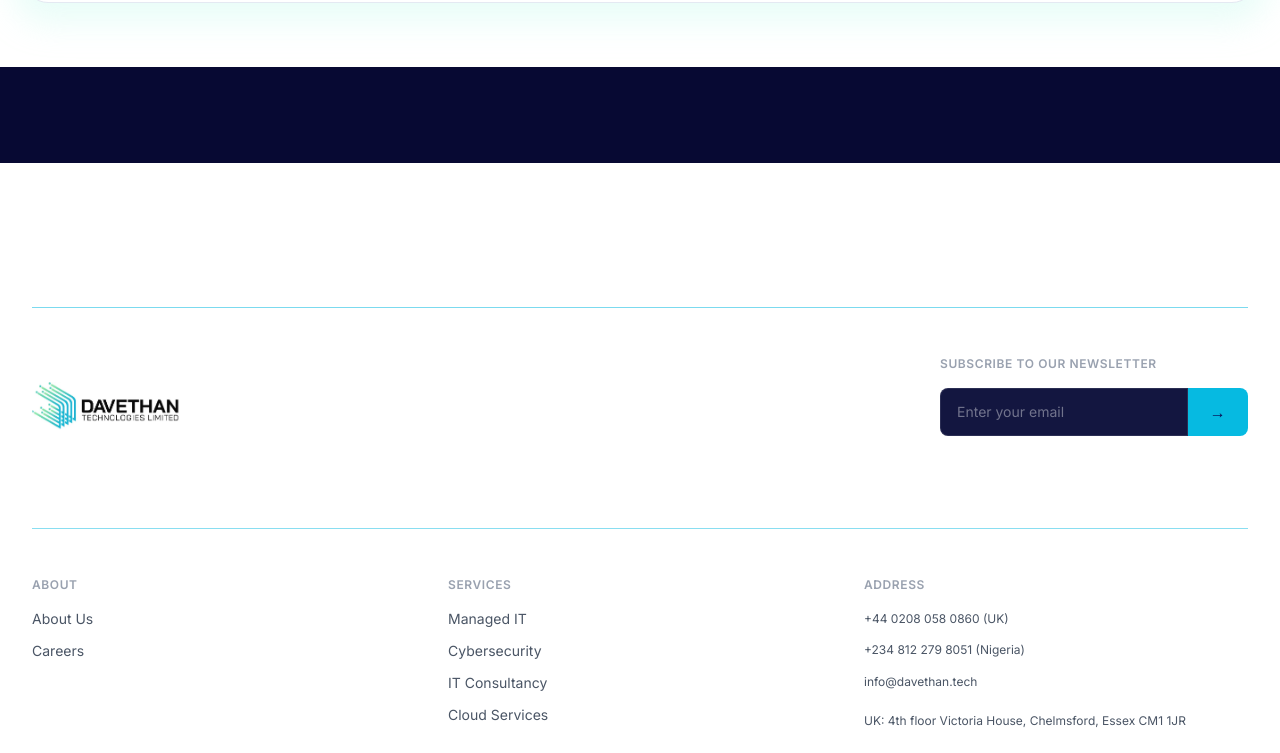
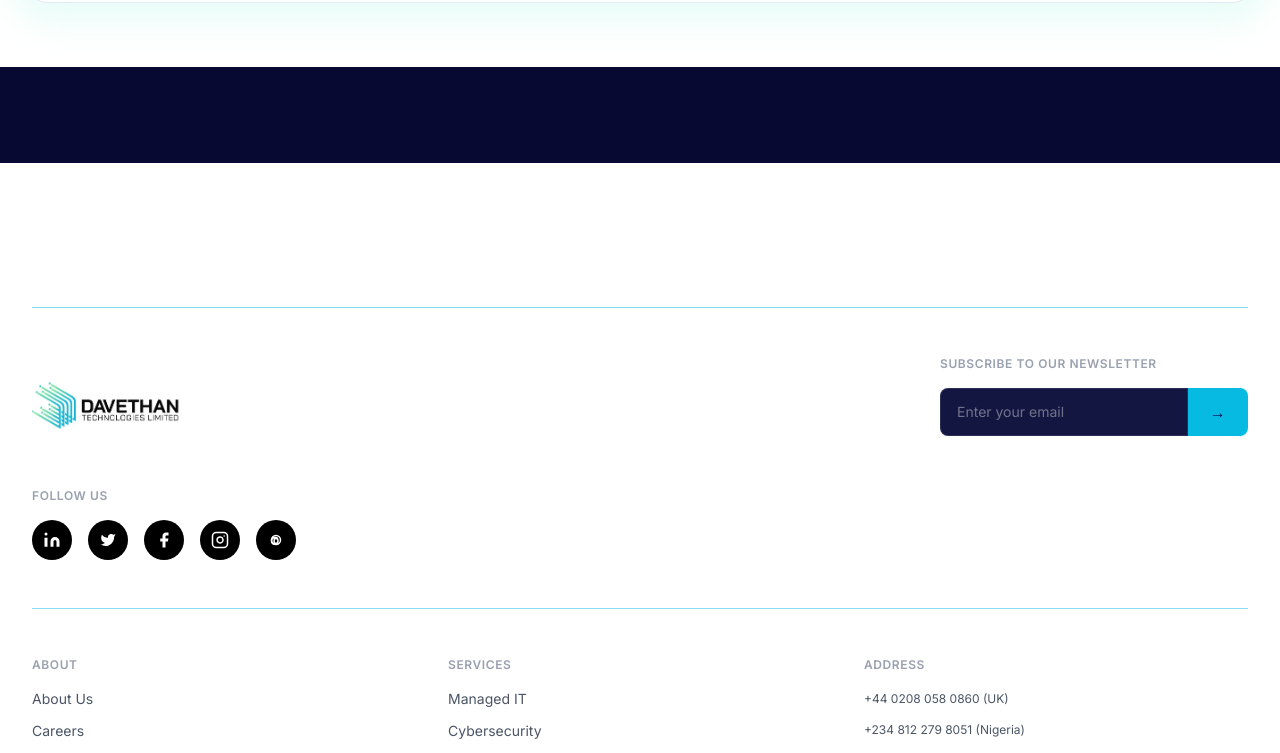
Before and after one commit to davethantech/davethan-website, a Next.js app: page /about in a window 1280 px wide. Shown: the part 4070-4823 px from the top of the page. Built offline with nearby package versions, Linux system fonts and the light colour scheme.

Commit message:
feat: add social media icons with cyan hover states to the footer

```diff
--- a/src/app/(app)/about/page.tsx
+++ b/src/app/(app)/about/page.tsx
@@ -235,7 +235,7 @@ export default function AboutPage() {
           <div className="absolute top-1/2 left-0 w-full h-[1px] bg-[rgba(255,255,255,0.08)] -translate-y-1/2 z-0" />
 
           <div className="absolute top-12 w-full text-center z-10">
-            <span className="text-[rgba(255,255,255,0.6)] font-jetbrains text-[12px] tracking-wider uppercase">
+            <span className="text-[rgba(159, 145, 145, 0.6)] font-jetbrains text-[12px] tracking-wider uppercase">
               THE ENGINEERS WHO KEEP YOUR SYSTEMS RUNNING
             </span>
           </div>
--- a/src/components/layout/Footer.tsx
+++ b/src/components/layout/Footer.tsx
@@ -1,6 +1,40 @@
 import Link from 'next/link';
 import Image from 'next/image';
 import { NewsletterForm } from '@/components/shared/NewsletterForm';
+const FacebookIcon = ({ size = 18, className = "", fill = "currentColor", stroke = "none" }) => (
+  <svg width={size} height={size} viewBox="0 0 24 24" fill={fill} stroke={stroke} strokeWidth="2" strokeLinecap="round" strokeLinejoin="round" className={className}>
+    <path d="M18 2h-3a5 5 0 0 0-5 5v3H7v4h3v8h4v-8h3l1-4h-4V7a1 1 0 0 1 1-1h3z" />
+  </svg>
+);
+
+const TwitterIcon = ({ size = 18, className = "", fill = "currentColor", stroke = "none" }) => (
+  <svg width={size} height={size} viewBox="0 0 24 24" fill={fill} stroke={stroke} strokeWidth="2" strokeLinecap="round" strokeLinejoin="round" className={className}>
+    <path d="M22 4.01c-1 .49-1.98.689-3 .99-1.121-1.265-2.783-1.335-4.38-.737S11.977 6.323 12 8v1c-3.245.083-6.135-1.395-8-4 0 0-4.182 7.433 4 11-1.872 1.247-3.739 2.088-6 2 3.308 1.803 6.913 2.423 10.034 1.517 3.58-1.04 6.522-3.723 7.651-7.742a13.84 13.84 0 0 0 .497-3.753C20.18 7.773 21.692 5.25 22 4.009z" />
+  </svg>
+);
+
+const LinkedinIcon = ({ size = 18, className = "", fill = "currentColor", stroke = "none" }) => (
+  <svg width={size} height={size} viewBox="0 0 24 24" fill={fill} stroke={stroke} strokeWidth="2" strokeLinecap="round" strokeLinejoin="round" className={className}>
+    <path d="M16 8a6 6 0 0 1 6 6v7h-4v-7a2 2 0 0 0-2-2 2 2 0 0 0-2 2v7h-4v-7a6 6 0 0 1 6-6z" />
+    <rect x="2" y="9" width="4" height="12" />
+    <circle cx="4" cy="4" r="2" />
+  </svg>
+);
+
+const InstagramIcon = ({ size = 18, className = "", fill = "none", stroke = "currentColor" }) => (
+  <svg width={size} height={size} viewBox="0 0 24 24" fill={fill} stroke={stroke} strokeWidth="2" strokeLinecap="round" strokeLinejoin="round" className={className}>
+    <rect x="2" y="2" width="20" height="20" rx="5" ry="5" />
+    <path d="M16 11.37A4 4 0 1 1 12.63 8 4 4 0 0 1 16 11.37z" />
+    <line x1="17.5" y1="6.5" x2="17.51" y2="6.5" />
+  </svg>
+);
+
+const ThreadsIcon = ({ size = 18, className = "", fill = "none", stroke = "currentColor" }) => (
+  <svg width={size} height={size} viewBox="0 0 24 24" fill={fill} stroke={stroke} strokeWidth="2" strokeLinecap="round" strokeLinejoin="round" className={className}>
+    <path d="M14.5 12.5a2.5 2.5 0 0 0-5 0V14a2.5 2.5 0 0 0 5 0V12c0-2-1.5-3.5-3.5-3.5h-.5A4.5 4.5 0 0 0 6 13a4.5 4.5 0 0 0 8.8 1.5"/>
+    <path d="M18 12a6 6 0 1 1-12 0 6 6 0 0 1 12 0z"/>
+  </svg>
+);
 
 export function Footer() {
   return (
@@ -14,7 +48,7 @@ export function Footer() {
         <div className="flex flex-col lg:flex-row justify-between mb-12 gap-12">
 
           {/* Logo & Info */}
-          <div className="flex-1">
+          <div className="flex-1 flex flex-col items-center lg:items-start">
             <Link href="/" className="flex items-center gap-3 mb-6">
               <Image
                 src="/davethan_logo.webp"
@@ -25,6 +59,35 @@ export function Footer() {
                 className="rounded-full object-contain"
               />
             </Link>
+
+            {/* Social Icons */}
+            <div className="mt-2 text-center lg:text-left">
+              <h4 className="text-xs font-semibold text-gray-400 mb-4 tracking-wider uppercase">FOLLOW US</h4>
+              <div className="flex items-center gap-4">
+                {[
+                  { name: 'LinkedIn', Icon: LinkedinIcon, href: 'https://www.linkedin.com/company/davethantech', isFill: true },
+                  { name: 'Twitter', Icon: TwitterIcon, href: 'https://twitter.com/davethantech', isFill: true },
+                  { name: 'Facebook', Icon: FacebookIcon, href: 'https://www.facebook.com/profile.php?id=61564751790083', isFill: true },
+                  { name: 'Instagram', Icon: InstagramIcon, href: 'https://www.instagram.com/davethantechnologies_/', isFill: false },
+                  { name: 'Threads', Icon: ThreadsIcon, href: 'https://www.threads.net/@davethantech', isFill: false },
+                ].map((social) => (
+                  <a
+                    key={social.name}
+                    href={social.href}
+                    target="_blank"
+                    rel="noopener noreferrer"
+                    className="w-[40px] h-[40px] bg-black text-white rounded-full flex items-center justify-center hover:bg-[#06bae1] transition-colors duration-300"
+                    aria-label={social.name}
+                  >
+                    <social.Icon
+                      size={18}
+                      fill={social.isFill ? "currentColor" : "none"}
+                      stroke={social.isFill ? "none" : "currentColor"}
+                    />
+                  </a>
+                ))}
+              </div>
+            </div>
           </div>
 
           {/* Newsletter Subscribe */}
```
